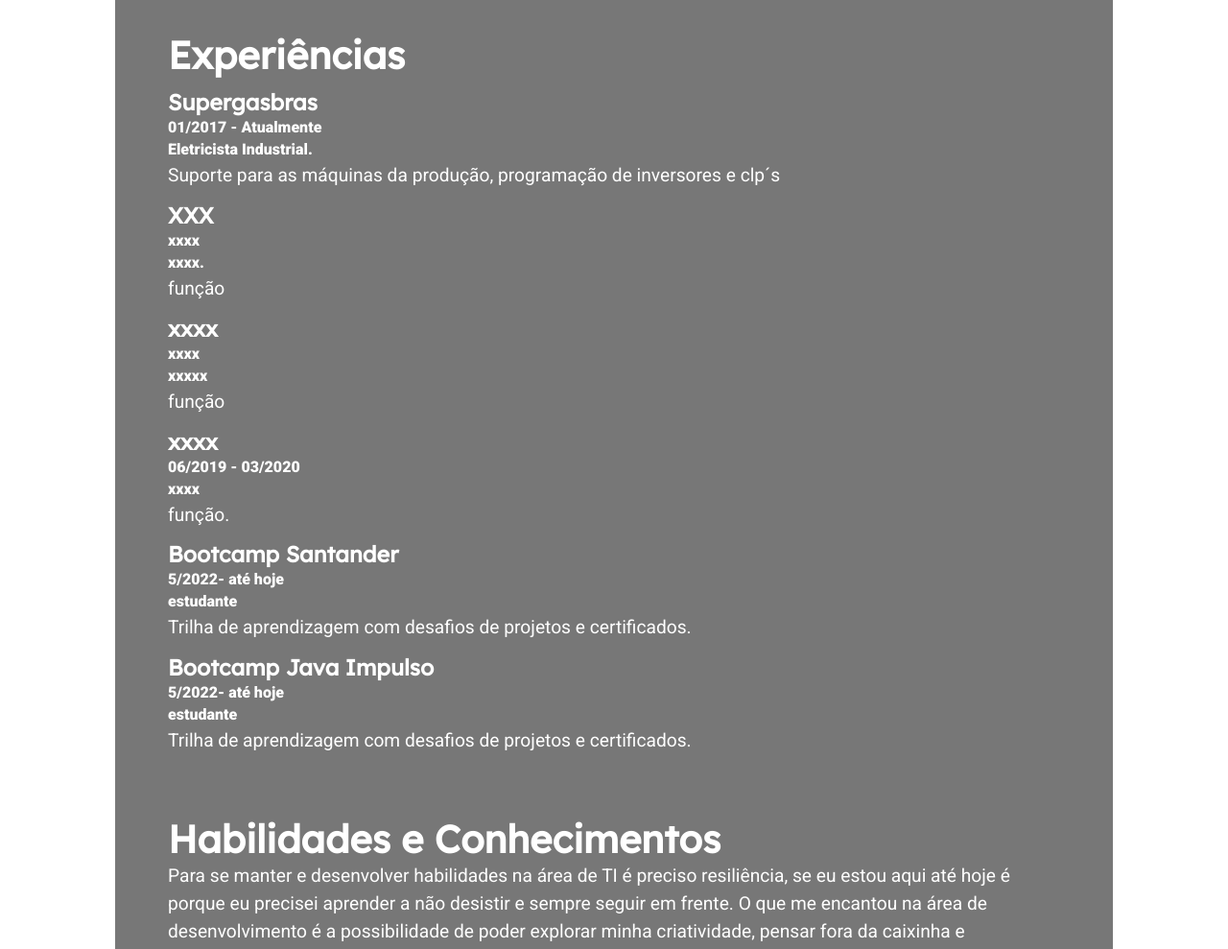
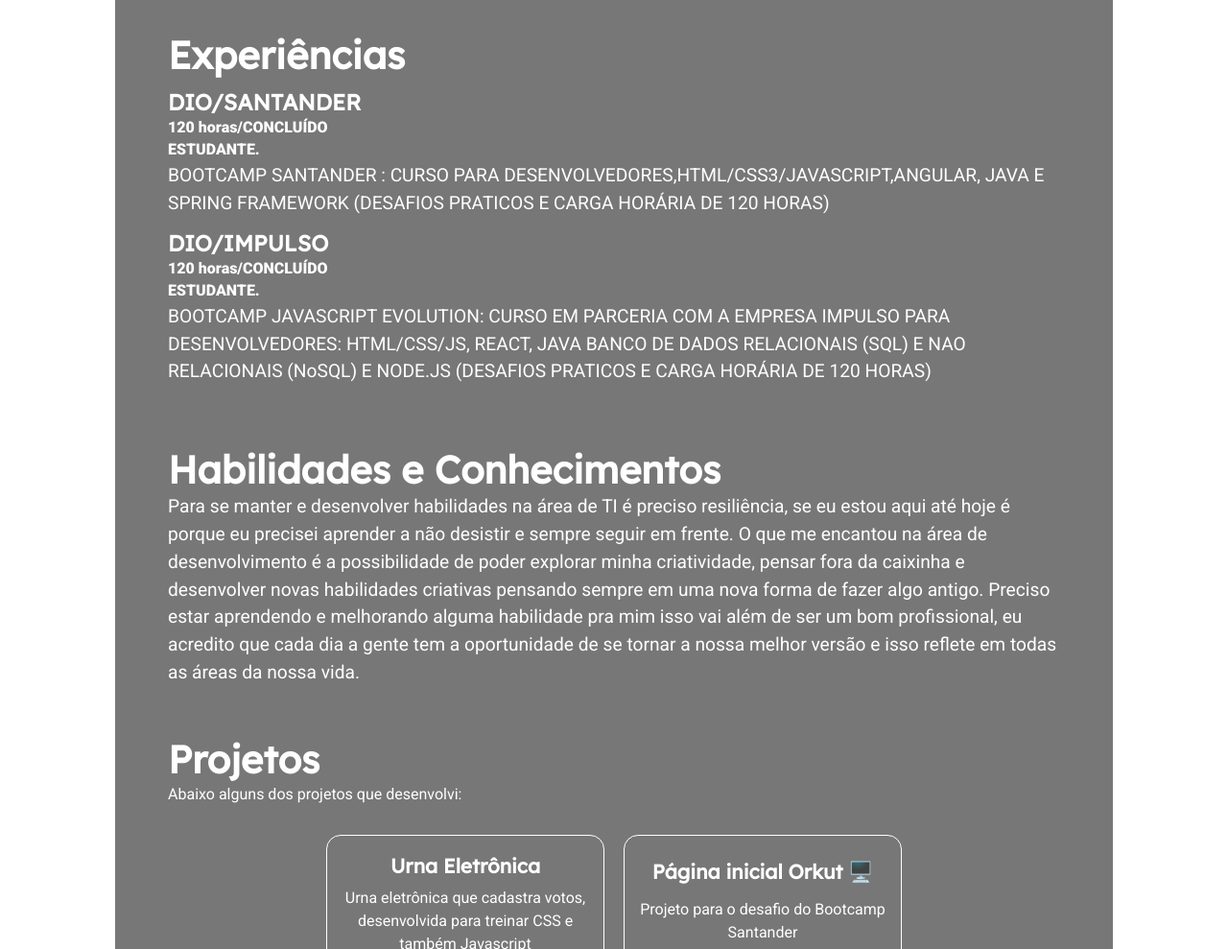
Before and after one commit to enascentedev/Emanuel-portifolio, a website: page index.html in a window 1280 px wide. Shown: the part 1414-2403 px from the top of the page at 96% size. Drawn offline with nearby package versions, Linux system fonts and the light colour scheme.

Commit message:
alteração experiência
mudei a experiencia profissional e deixei somente cursos de dev

```diff
--- a/index.html
+++ b/index.html
@@ -229,56 +229,25 @@
           <h1 class="titulo">Experiências</h1>
           <ul class="exp-list">
             <li class="exp-item">
-              <h2 class="empresa">Supergasbras</h2>
-              <span class="duracao">01/2017 - Atualmente</span>
-              <span class="cargo">Eletricista Industrial.</span>
+              <h2 class="empresa">DIO/SANTANDER</h2>
+              <span class="duracao">120 horas/CONCLUÍDO</span>
+              <span class="cargo">ESTUDANTE.</span>
               <p class="descricao">
-                Suporte para as máquinas da produção, programação de inversores e clp´s
-              </p>
-            </li>
-            <li class="exp-item">
-              <h2 class="empresa">XXX</h2>
-              <span class="duracao">xxxx</span>
-              <span class="cargo">xxxx.</span>
-              <p class="descricao">
-                função
+                BOOTCAMP SANTANDER : CURSO  PARA DESENVOLVEDORES,HTML/CSS3/JAVASCRIPT,ANGULAR,
+                 JAVA E SPRING FRAMEWORK (DESAFIOS PRATICOS E CARGA HORÁRIA DE 120 HORAS)
               </p>
             </li>
 
             <li class="exp-item">
-              <h2 class="empresa">xxxx</h2>
-              <span class="duracao">xxxx</span>
-              <span class="cargo">xxxxx</span>
+              <h2 class="empresa">DIO/IMPULSO</h2>
+              <span class="duracao">120 horas/CONCLUÍDO</span>
+              <span class="cargo">ESTUDANTE.</span>
               <p class="descricao">
-                função
+                BOOTCAMP JAVASCRIPT EVOLUTION: CURSO EM PARCERIA COM A EMPRESA IMPULSO PARA DESENVOLVEDORES: HTML/CSS/JS, REACT,
+               JAVA BANCO DE DADOS RELACIONAIS (SQL) E NAO RELACIONAIS (NoSQL) E NODE.JS (DESAFIOS PRATICOS E CARGA HORÁRIA DE 120 HORAS)
               </p>
             </li>
 
-            <li class="exp-item">
-              <h2 class="empresa">xxxx</h2>
-              <span class="duracao">06/2019 - 03/2020</span>
-              <span class="cargo">xxxx</span>
-              <p class="descricao">
-                função.
-              </p>
-            </li>
-
-            <li class="exp-item">
-              <h2 class="empresa">Bootcamp Santander</h2>
-              <span class="duracao">5/2022- até hoje</span>
-              <span class="cargo">estudante</span>
-              <p class="descricao">
-                Trilha de aprendizagem com desafios de projetos e certificados.
-              </p>
-            </li>
-
-            <li class="exp-item">
-              <h2 class="empresa">Bootcamp Java Impulso</h2>
-              <span class="duracao">5/2022- até hoje</span>
-              <span class="cargo">estudante</span>
-              <p class="descricao">
-                Trilha de aprendizagem com desafios de projetos e certificados.
-              </p>
             </li>
           </ul>
         </div>
```
